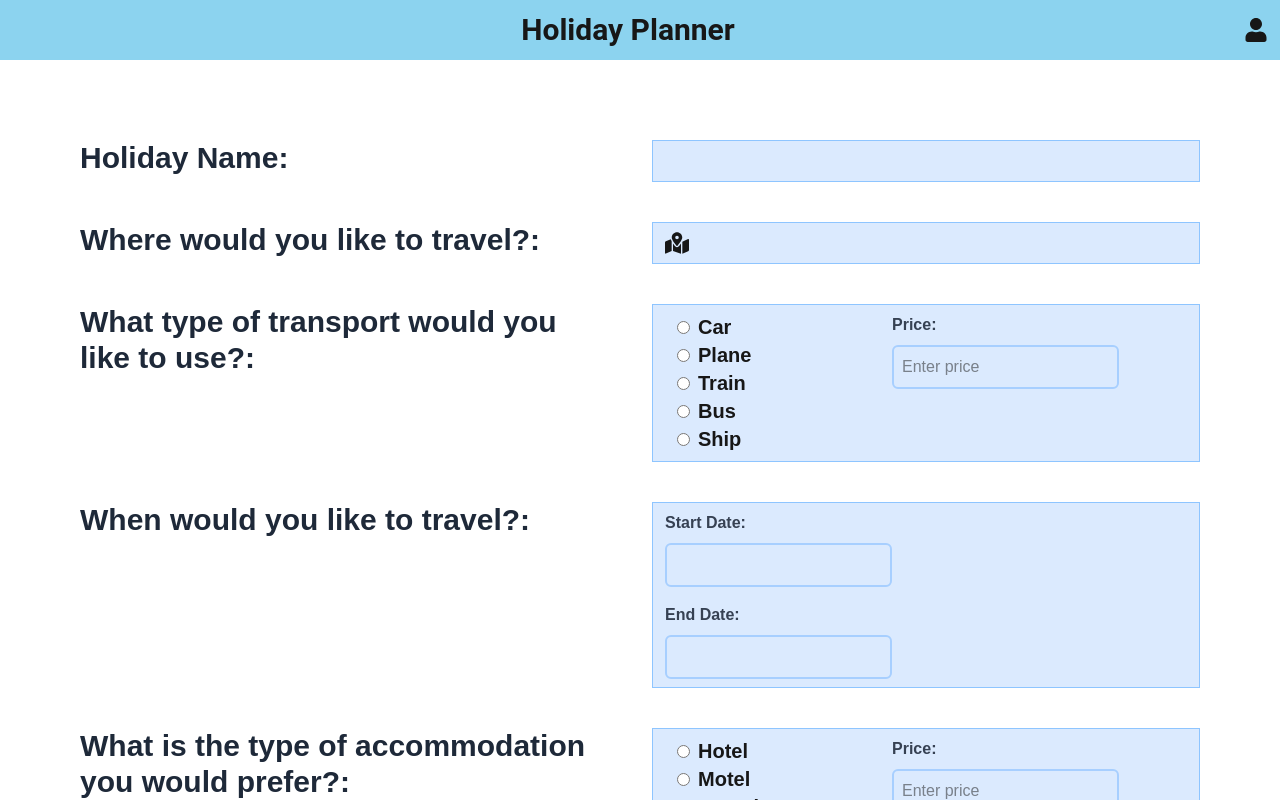
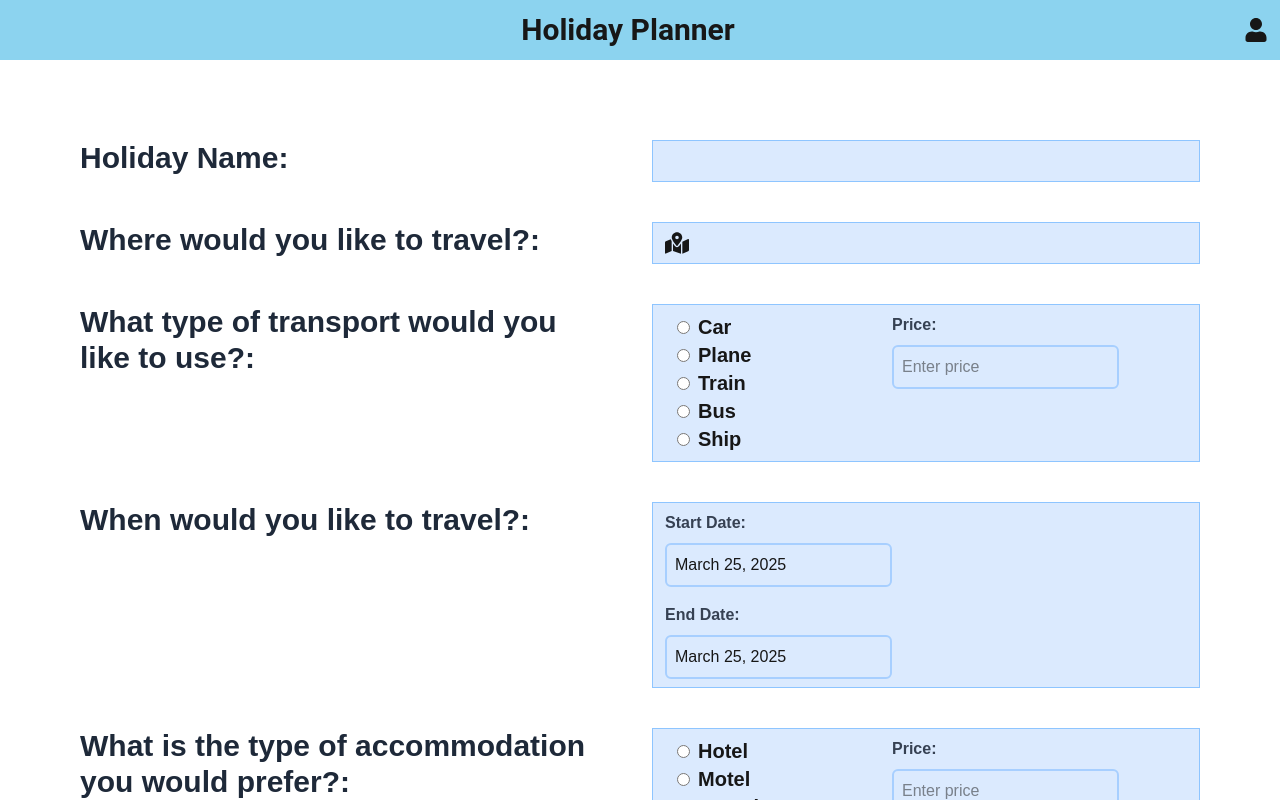
Before and after one commit to criss05/holiday_planner, a Next.js app: page /AddPage in a window 1280 px wide. Shown: the top 800 px of the page. Built offline with nearby package versions, Linux system fonts and the light colour scheme.

Commit message:
add parameters for the calendar

```diff
--- a/src/components/UI/AddPage/InformationFields.js
+++ b/src/components/UI/AddPage/InformationFields.js
@@ -26,7 +26,7 @@ export default function InformationFields({ text, icon }) {
                     </div>
                 ) : text.toLowerCase().includes("when") ? (
                     <div className="flex justify-items-center w-full">
-                        <Calendar />
+                        <Calendar startDate={new Date()} endDate={new Date()}/>
                     </div>
                 ) : text.toLowerCase().includes("accommodation") ? (
                     <div className="grid grid-cols-2">
```
